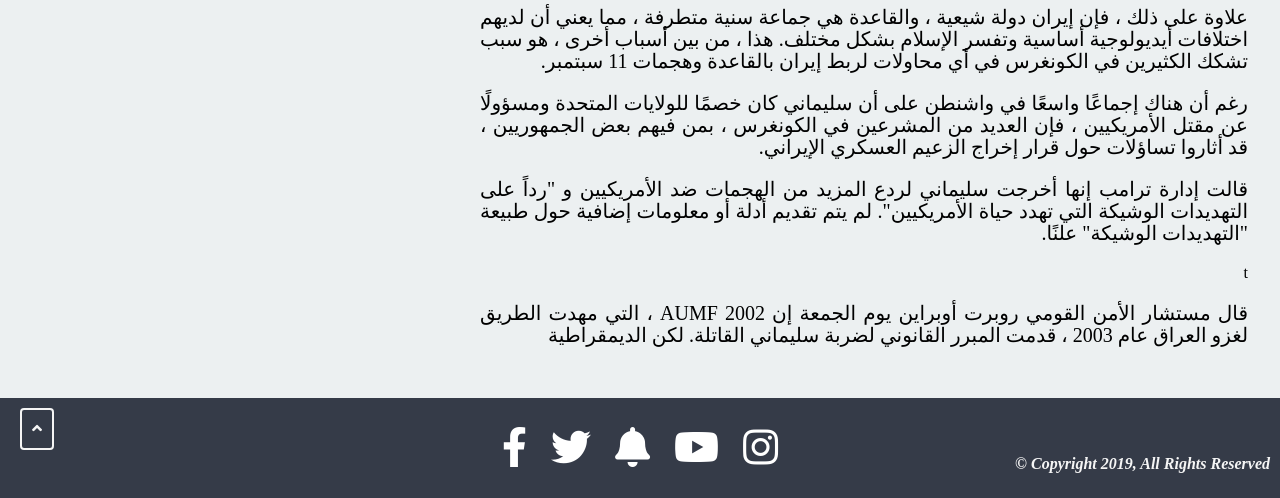
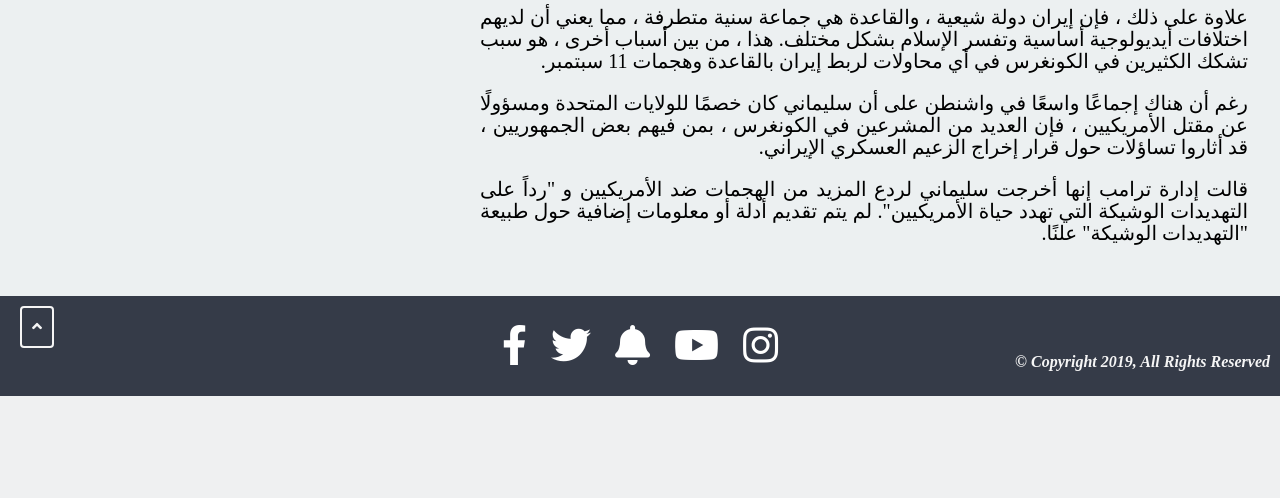
Before and after one commit to yassinerahhaoui/yassine123, a PHP site: page /page/news/php3.php in a window 1280 px wide; the page is wider, and only the part inside the window is pictured. Shown: the part 2251-2749 px from the top of that part. After the commit the page ends 2647 px from the top of that part, so only its background shows below. Run offline with PHP 8.4, Linux system fonts and the light colour scheme.

Commit message:
Update php3.php

```diff
--- a/page/news/php3.php
+++ b/page/news/php3.php
@@ -116,10 +116,7 @@
   <p>
     قالت إدارة ترامب إنها أخرجت سليماني لردع المزيد من الهجمات ضد الأمريكيين و "رداً على التهديدات الوشيكة التي تهدد حياة الأمريكيين". لم يتم تقديم أدلة أو معلومات إضافية حول طبيعة "التهديدات الوشيكة" علنًا.
 </p>
-   t
-  <p>
-قال مستشار الأمن القومي روبرت أوبراين يوم الجمعة إن AUMF 2002 ، التي مهدت الطريق لغزو العراق عام 2003 ، قدمت المبرر القانوني لضربة سليماني القاتلة. لكن الديمقراطية
- </p>
+
 
     </div>
 
```
